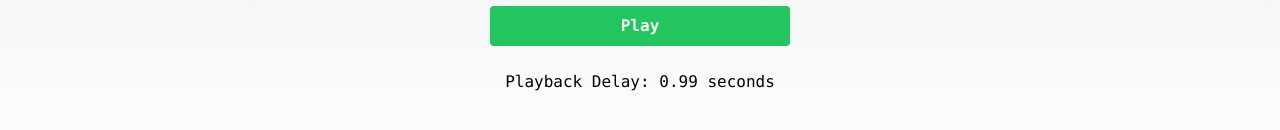
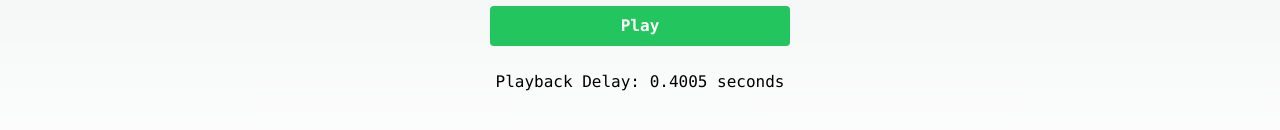
Before and after one commit to simliai/simli-radio-next-js-demo, a Next.js app: page / in a window 1280 px wide. Both pictures are taken after a click on the button "Start". Shown: the part 628-758 px from the top of the page. Built offline with nearby package versions, Linux system fonts and the light colour scheme; no server answers.

Commit message:
Improve Playback Latency

```diff
--- a/src/pages/index.tsx
+++ b/src/pages/index.tsx
@@ -4,7 +4,7 @@ import React, { useState, useEffect, useRef, use } from "react";
 // Higher chunk size will result in longer delay but smoother playback
 // ( 1 chunk = 0.033 seconds )
 // ( 30 chunks = 0.99 seconds )
-const MIN_CHUNK_SIZE = 30;
+const MIN_CHUNK_SIZE = 12;
 
 interface ImageFrame {
   frameWidth: number;
@@ -25,8 +25,8 @@ export default function Home() {
   const audioQueue = useRef<Array<AudioBuffer>>([]); // Ref for audio queue
   const [playing, setPlaying] = useState(false); // State of playing audio
   const accumulatedAudioBuffer = useRef<Array<Uint8Array>>([]); // Buffer for accumulating incoming data until it reaches the minimum size for decoding
-  const audioConstant = -10; // Audio constant for audio playback to tweak chunking
-  const playbackDelay = MIN_CHUNK_SIZE * (1000 / 30) + audioConstant; // Playback delay for audio and video in milliseconds
+  const audioConstant = 0.042; // Audio constant for audio playback to tweak chunking
+  const playbackDelay = MIN_CHUNK_SIZE * (1000 / 30) + (MIN_CHUNK_SIZE * audioConstant); // Playback delay for audio and video in milliseconds
 
   // ------------------- VIDEO -------------------
   const frameQueue = useRef<Array<Array<ImageFrame>>>([]); // Queue for storing video data
@@ -324,7 +324,7 @@ export default function Home() {
   async function playAudioQueue(): Promise<number> {
     const audioBuffer = audioQueue.current.shift();
     if (!audioBuffer) return 0;
-
+    console.log("Playing audio buffer:", audioBuffer);
     const source = audioContext!.createBufferSource();
     source.buffer = audioBuffer;
     source.connect(audioContext!.destination);
@@ -388,7 +388,7 @@ export default function Home() {
           </button>
           <br />
           <div>
-            <p>Playback Delay: {(MIN_CHUNK_SIZE * 0.033).toFixed(2)} seconds</p>
+            <p>Playback Delay: {(playbackDelay/1000).toFixed(4)} seconds</p>
           </div>
 
           <div className="z-10 max-w-5xl w-full items-center justify-between font-mono text-sm lg:flex"></div>
```
